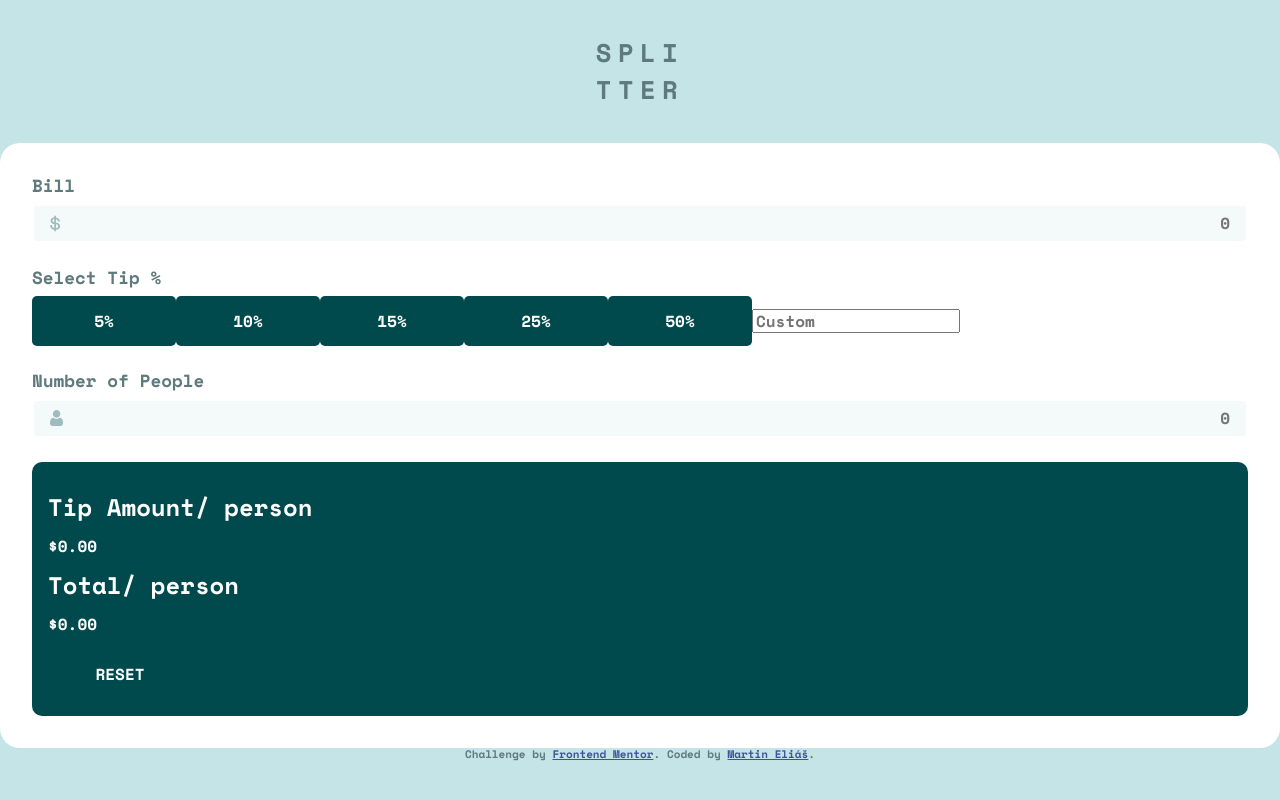
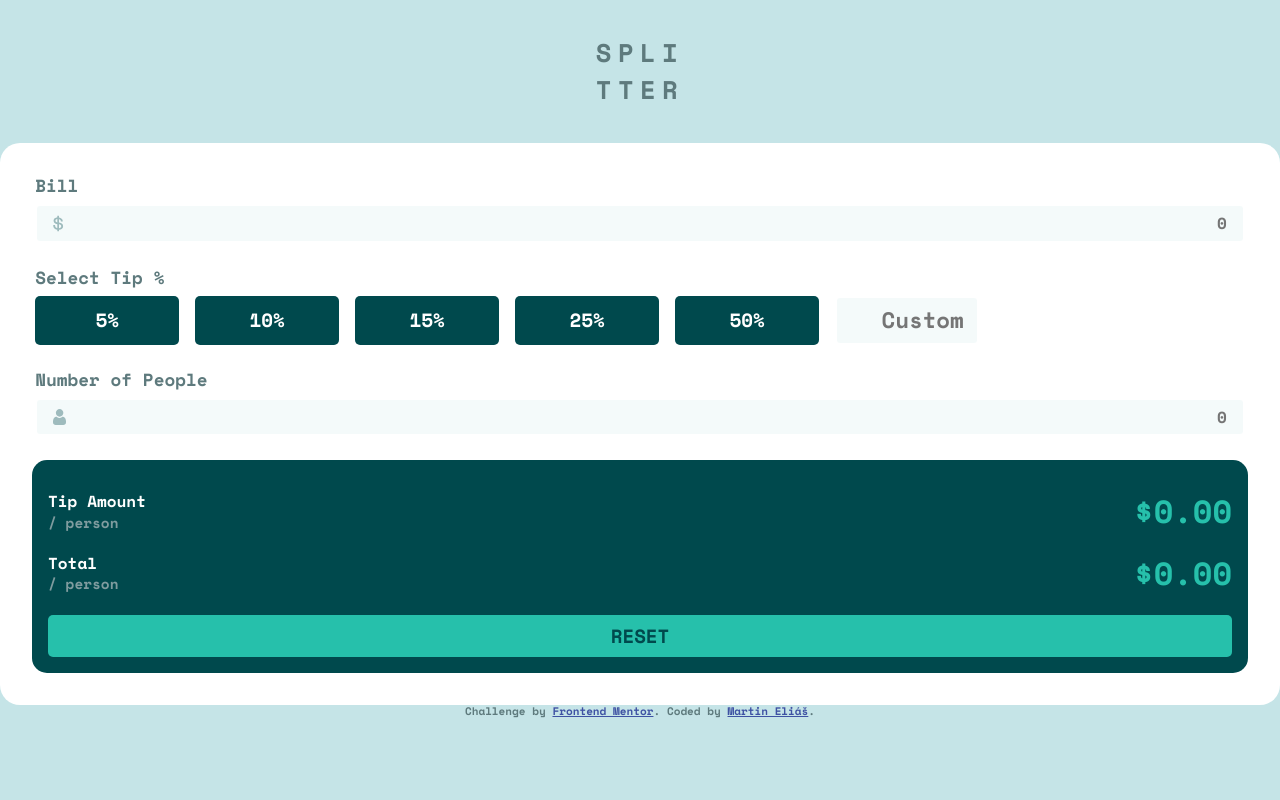
Before and after one commit to martinelias1312/tip-calculator-app-main-ts, a React (Create React App) app: page / in a window 1280 px wide. Shown: the top 800 px of the page. Built offline with nearby package versions, Linux system fonts and the light colour scheme.

Commit message:
btns grid, tip summary styling

```diff
--- a/src/assets/scss/main.scss
+++ b/src/assets/scss/main.scss
@@ -36,6 +36,7 @@ h1 {
   display: flex;
   flex-direction: column;
   gap: 1.5em;
+  padding: 0 0.2em;
 
   h2 {
     font-size: 1.1em;
@@ -46,13 +47,12 @@ h1 {
 button {
   background: $color-Very-dark-cyan;
   color: $color-White;
-  padding: 1em 0;
+  padding: 0.7em 0;
   border: none;
   border-radius: 5px;
-  min-width: 9em;
+  font-size: 1.2em;
 
-  &:hover,
-  &:focus {
+  &:hover {
     cursor: pointer;
     background: $color-Light-grayish-cyan;
     color: $color-Very-dark-cyan;
@@ -90,13 +90,81 @@ button {
   }
 }
 
+/* Percentage buttons grid */
+.btn-grid {
+  display: grid;
+  grid-template-columns: repeat(auto-fill, minmax(1em, 9em));
+  grid-gap: 1em;
+}
+
+/* Custom Tip Input */
+.btn-custom {
+  text-align: right;
+  color: $color-Very-dark-cyan;
+  font-size: 1.4em;
+  padding-right: 0.6em;
+  background: $color-Very-light-grayish-cyan;
+  border: 2px solid $color-White;
+  border-radius: 5px;
+
+  &:focus,
+  &:hover {
+    cursor: pointer;
+  }
+
+  &:focus {
+    outline: 2px solid $color-primary-Strong-cyan;
+  }
+}
+
 /* Tip summary section */
 .tip-summary {
+  display: flex;
+  flex-direction: column;
   background: $color-Very-dark-cyan;
-  border-radius: 10px;
+  border-radius: 15px;
   padding: 2em 1em 1em 1em;
   margin-top: 1.5em;
   color: $color-White;
+  gap: 1.4em;
+}
+
+.tip-person,
+.tip-total {
+  display: flex;
+  flex-direction: row;
+  justify-content: space-between;
+
+  h2 {
+    font-size: 1em;
+  }
+
+  span {
+    display: block;
+    margin-top: 0.3em;
+    color: $color-Grayish-cyan;
+    font-size: 0.9em;
+  }
+
+  p {
+    display: flex;
+    align-items: center;
+    margin: 0;
+    font-size: 2em;
+    color: $color-primary-Strong-cyan;
+  }
+}
+
+.btn-reset {
+  width: 100%;
+  color: $color-Very-dark-cyan;
+  background: $color-primary-Strong-cyan;
+  padding: 0.5em 0;
+
+  &:disabled {
+    cursor: auto;
+    background: opacity($color: $color-Very-dark-cyan);
+  }
 }
 
 /* Footer */
```
